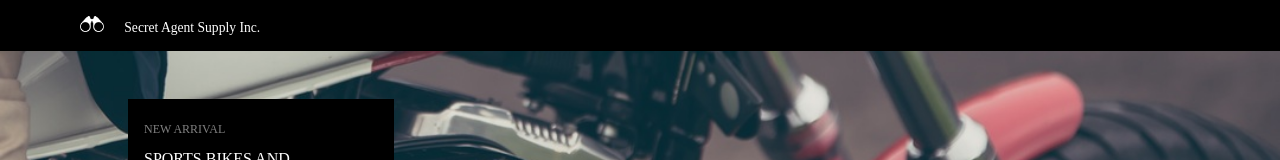
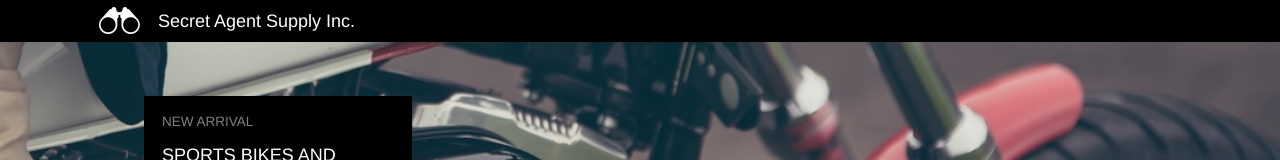
Before and after one commit to Ormadont/SecretAgentSupply, a plain HTML site: page index.html in a window 1280 px wide. Shown: the top 160 px of the page. Drawn offline with Linux system fonts and the light colour scheme.

```diff
--- a/index.html
+++ b/index.html
@@ -7,6 +7,8 @@
     <link rel="stylesheet" href="./resources/css/style.css">
   </head>
   <body>
+
+    <div class="all-site">
 
       <!-- header -->
       <header>
@@ -75,6 +77,6 @@
           <span>Copyright Secret Agent Supply Inc.</span>
         </div>
       </footer>
-
+    </div>
   </body>
 </html>
--- a/resources/css/style.css
+++ b/resources/css/style.css
@@ -1,23 +1,30 @@
+html {
+    font-size: 18px;
+}
+
 body {
   background-color: black;
   color: white;
+  font-family: Helvetica;
 }
 
 .logo {
-  padding: 1rem 5rem;
+  display: flex;
+  align-items: center;
+  padding: 0 5rem;
   background-color: black;
   color: white;
 }
 
 .logo img {
   width: auto;
-  height: 1rem;
-  margin-right: 1rem;
+  height: 1.5rem;
+  margin: 0 0.5rem;
 }
 
 .logo h1 {
-  display: inline;
-  font-size: 0.85rem;
+  font-size: 1rem;
+  margin: 0.66rem 0.5rem;
 }
 
 .main-banner {
```
Lines whose indentation alone changed are shown as unchanged.
